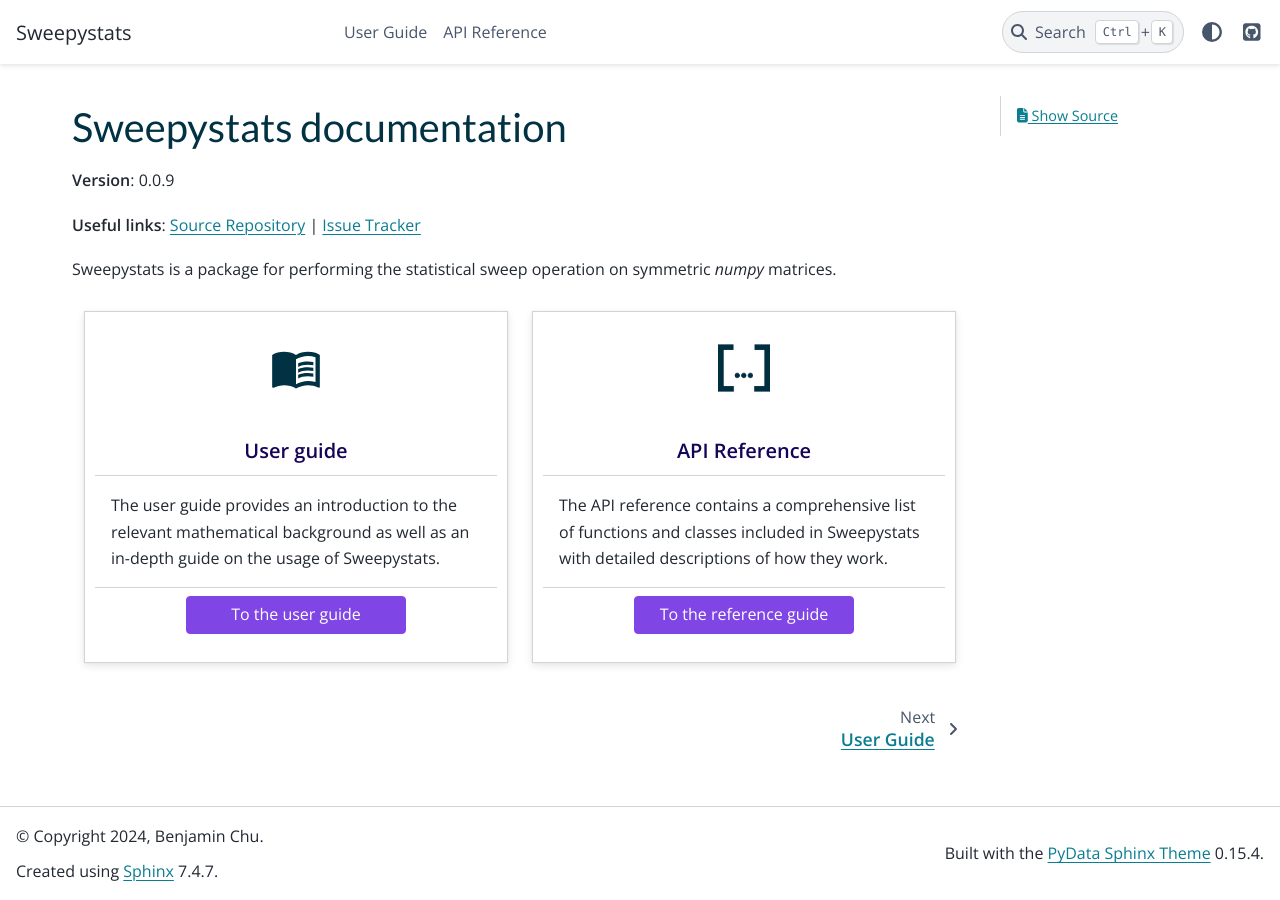
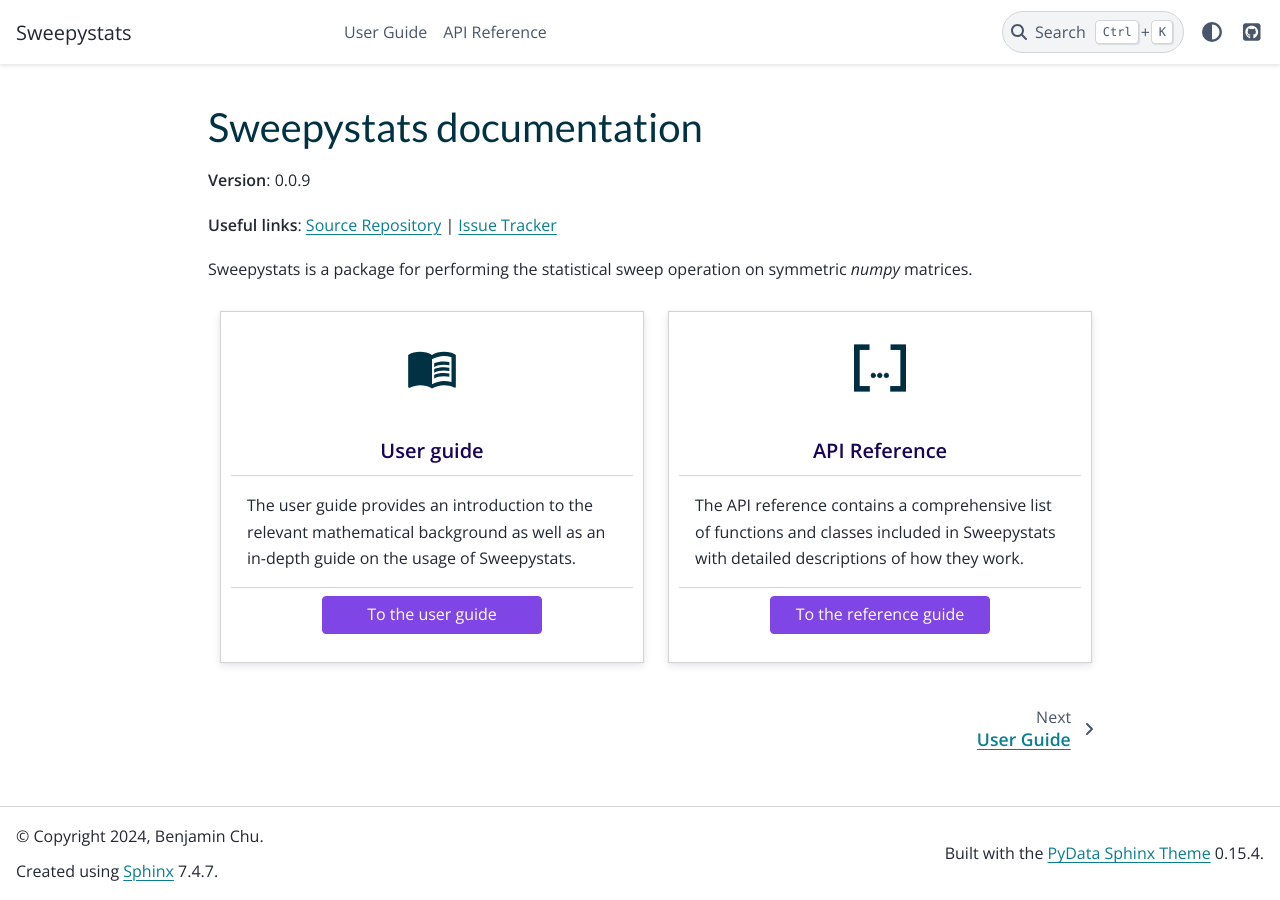
Before and after one commit to biona001/sweepystats, a Sphinx documentation site: the page built from docs/index.rst, in a window 1280 px wide. Built offline with Sphinx 7.4.7 and the PyData theme 0.15.4, drawn with Linux system fonts in a browser that asks for light colours.

Commit message:
remove secondary sidebar from docs

```diff
--- a/docs/conf.py
+++ b/docs/conf.py
@@ -43,6 +43,7 @@
     "github_url": "https://github.com/biona001/sweepystats",
     "navbar_end": ["theme-switcher", "navbar-icon-links"],
     "collapse_navigation": False,
+    "secondary_sidebar_items": [],  # Disable the right-hand sidebar
 }
 html_context = {"default_mode": "bright"}
 html_static_path = ['_static']
```
